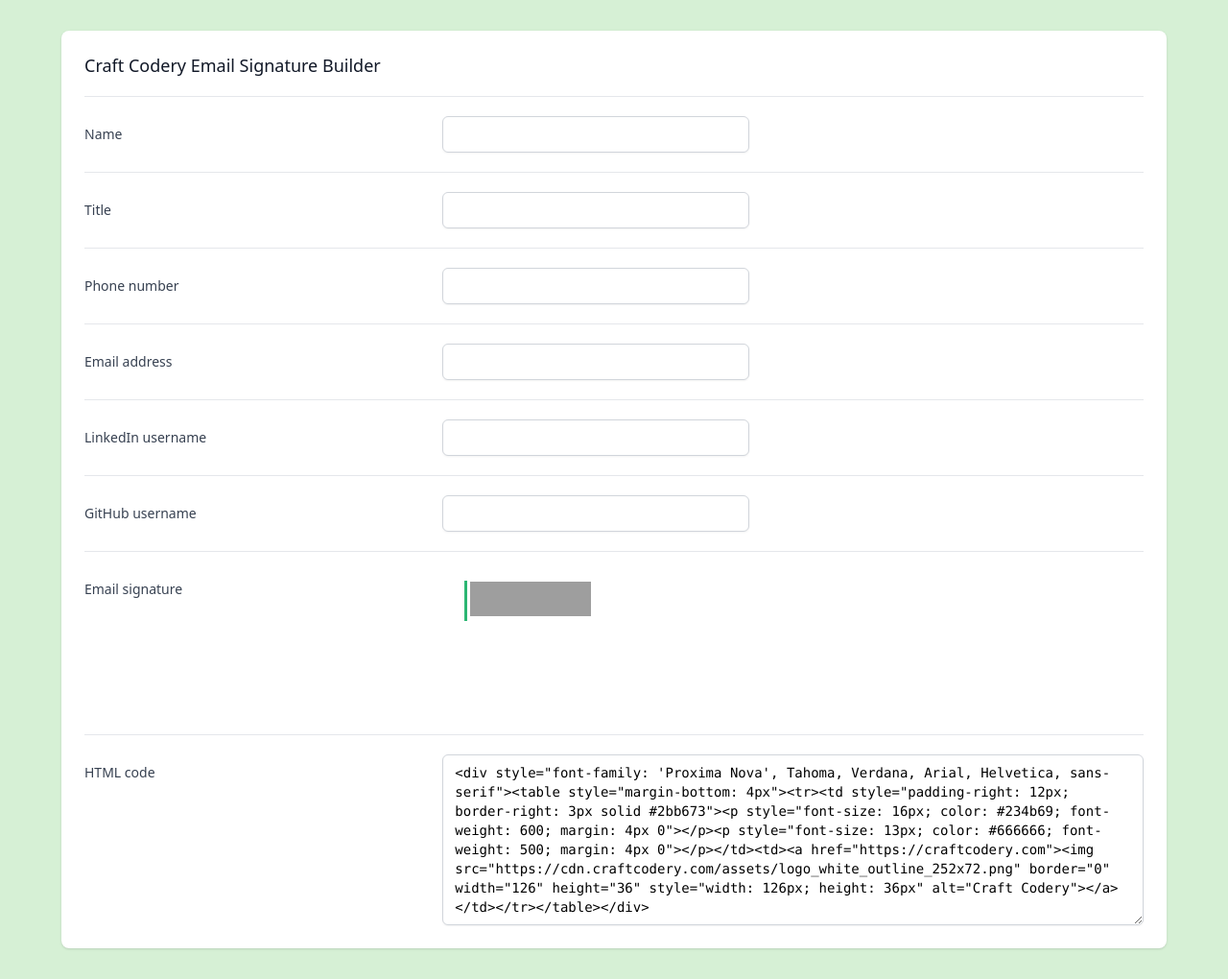
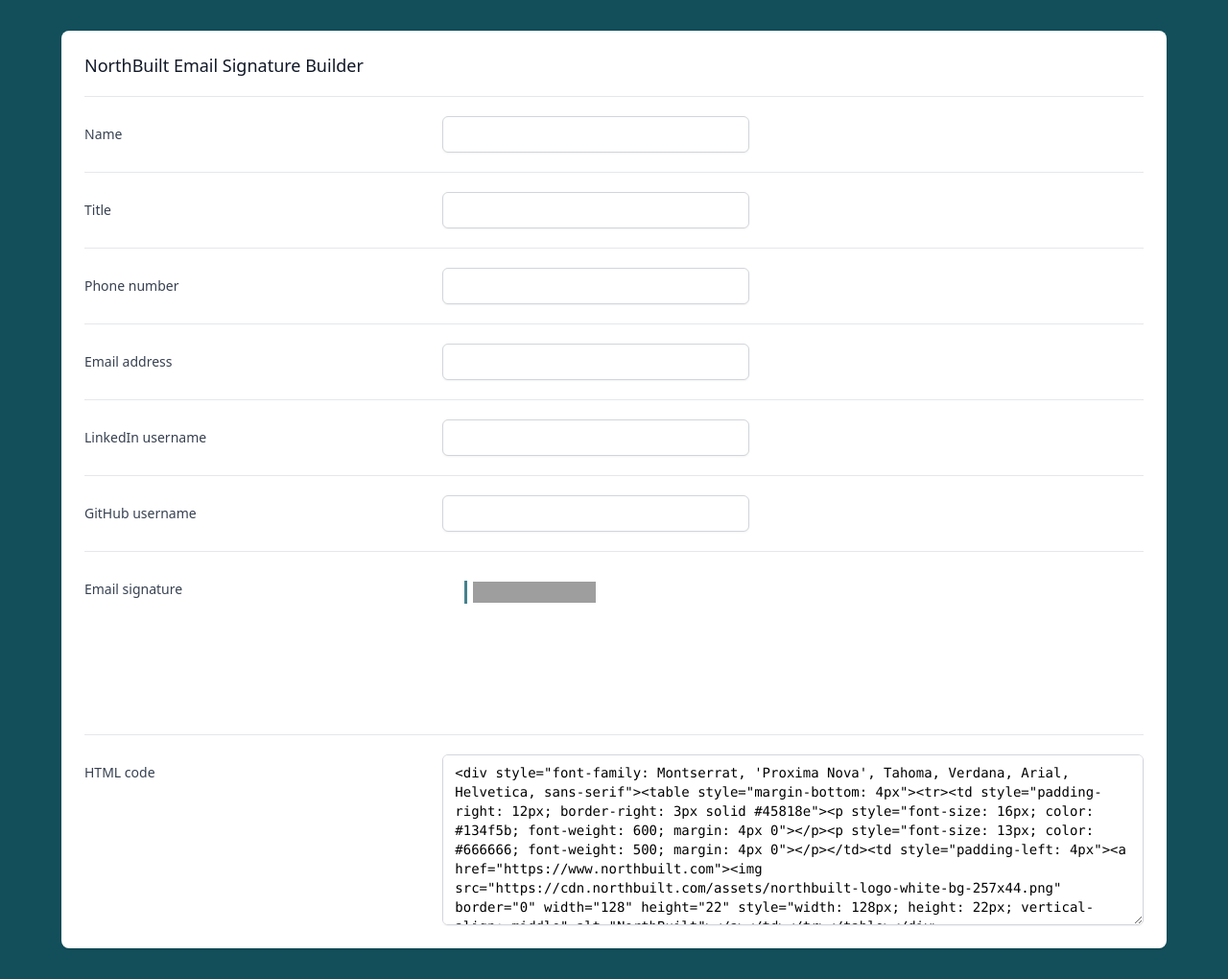
Before and after one commit to craftcodery/email-signature-builder, a plain HTML site: page index.html in a window 1280 px wide. Shown: the whole page at 96% size. Drawn offline with nearby package versions, Linux system fonts and the light colour scheme.

Commit message:
Update signature for NorthBuilt branding

```diff
--- a/index.html
+++ b/index.html
@@ -4,9 +4,9 @@
     <meta charset="utf-8">
     <meta name="viewport" content="width=device-width, initial-scale=1.0">
 
-    <link rel="icon" type="image/png" href="https://cdn.craftcodery.com/assets/icon_white_fill.png">
+    <link rel="icon" type="image/png" href="https://www.northbuilt.com/favicon.png">
 
-    <title>Craft Codery Email Signature Builder</title>
+    <title>NorthBuilt Email Signature Builder</title>
 
     <script src="https://cdn.tailwindcss.com?plugins=forms"></script>
     <script>
@@ -15,7 +15,7 @@
                 extend: {
                     colors: {
                         indigo: {
-                            500: '#2bb673'
+                            500: '#134f5b'
                         },
                     }
                 }
@@ -27,7 +27,7 @@
 
     <style>
         body {
-            background: #d6f0d5;
+            background: #134f5b;
         }
     </style>
 </head>
@@ -40,7 +40,7 @@
                 <div class="space-y-8 divide-y divide-gray-200 sm:space-y-5">
                     <div class="space-y-6 sm:space-y-5">
                         <div>
-                            <h3 class="text-lg leading-6 font-medium text-gray-900">Craft Codery Email Signature
+                            <h3 class="text-lg leading-6 font-medium text-gray-900">NorthBuilt Email Signature
                                 Builder</h3>
                         </div>
 
@@ -105,7 +105,7 @@
                                 <p class="block text-sm font-medium text-gray-700 sm:mt-px sm:pt-2"> Email
                                     signature </p>
                                 <iframe :srcdoc="generateEmailSignature($data)"
-                                        class="mt-1 sm:mt-0 sm:col-span-2"></iframe>
+                                        class="mt-1 sm:mt-0 w-full"></iframe>
                             </div>
 
                             <div class="sm:grid sm:grid-cols-3 sm:gap-4 sm:items-start sm:border-t sm:border-gray-200 sm:pt-5">
@@ -128,15 +128,15 @@
 <script>
     function generateEmailSignature(data) {
         let signature =
-            '<div style="font-family: \'Proxima Nova\', Tahoma, Verdana, Arial, Helvetica, sans-serif">' +
+            '<div style="font-family: Montserrat, \'Proxima Nova\', Tahoma, Verdana, Arial, Helvetica, sans-serif">' +
             '<table style="margin-bottom: 4px">' +
             '<tr>' +
-            '<td style="padding-right: 12px; border-right: 3px solid #2bb673">' +
-            '<p style="font-size: 16px; color: #234b69; font-weight: 600; margin: 4px 0">' + data.name + '</p>' +
+            '<td style="padding-right: 12px; border-right: 3px solid #45818e">' +
+            '<p style="font-size: 16px; color: #134f5b; font-weight: 600; margin: 4px 0">' + data.name + '</p>' +
             '<p style="font-size: 13px; color: #666666; font-weight: 500; margin: 4px 0">' + data.title + '</p>' +
             '</td>' +
-            '<td>' +
-            '<a href="https://craftcodery.com"><img src="https://cdn.craftcodery.com/assets/logo_white_outline_252x72.png" border="0" width="126" height="36" style="width: 126px; height: 36px" alt="Craft Codery"></a>' +
+            '<td style="padding-left: 4px">' +
+            '<a href="https://www.northbuilt.com"><img src="https://cdn.northbuilt.com/assets/northbuilt-logo-white-bg-257x44.png" border="0" width="128" height="22" style="width: 128px; height: 22px; vertical-align: middle" alt="NorthBuilt"></a>' +
             '</td>' +
             '</tr>' +
             '</table>';
@@ -147,11 +147,11 @@
             if (data.phone) {
                 signature +=
                     '<tr>' +
-                    '<td style="color: #2bb673; font-size: 14px; font-weight: bold">' +
+                    '<td style="color: #134f5b; font-size: 14px; font-weight: bold">' +
                     '<span>P:</span>' +
                     '</td>' +
                     '<td>' +
-                    '<a href="tel:+1' + data.phone.replace(/\D/g, '') + '" style="color: #234b69">' + data.phone + '</a>' +
+                    '<a href="tel:+1' + data.phone.replace(/\D/g, '') + '" style="color: #45818e">' + data.phone + '</a>' +
                     '</td>' +
                     '</tr>';
             }
@@ -159,11 +159,11 @@
             if (data.email) {
                 signature +=
                     '<tr>' +
-                    '<td style="color: #2bb673; font-size: 14px; font-weight: bold">' +
+                    '<td style="color: #134f5b; font-size: 14px; font-weight: bold">' +
                     '<span>E:</span>' +
                     '</td>' +
                     '<td>' +
-                    '<a href="mailto:' + data.email + '" style="color: #234b69">' + data.email + '</a>' +
+                    '<a href="mailto:' + data.email + '" style="color: #45818e">' + data.email + '</a>' +
                     '</td>' +
                     '</tr>';
             }
@@ -172,10 +172,10 @@
                 signature +=
                     '<tr>' +
                     '<td>' +
-                    '<img src="https://cdn.craftcodery.com/assets/linkedin_32x32.png" border="0" width="16" height="16" style="width: 16px; height: 16px">' +
+                    '<img src="https://cdn.northbuilt.com/assets/linkedin_32x32.png" border="0" width="16" height="16" style="width: 16px; height: 16px">' +
                     '</td>' +
                     '<td>' +
-                    '<a href="https://www.linkedin.com/in/' + data.linkedin + '" style="color: #234b69">linkedin.com/in/' + data.linkedin + '</a>' +
+                    '<a href="https://www.linkedin.com/in/' + data.linkedin + '" style="color: #45818e">linkedin.com/in/' + data.linkedin + '</a>' +
                     '</td>' +
                     '</tr>';
             }
@@ -184,10 +184,10 @@
                 signature +=
                     '<tr>' +
                     '<td>' +
-                    '<img src="https://cdn.craftcodery.com/assets/github_32x32.png" border="0" width="16" height="16" style="width: 16px; height: 16px">' +
+                    '<img src="https://cdn.northbuilt.com/assets/github_32x32.png" border="0" width="16" height="16" style="width: 16px; height: 16px">' +
                     '</td>' +
                     '<td>' +
-                    '<a href="https://github.com/' + data.github + '" style="color: #234b69">github.com/' + data.github + '</a>' +
+                    '<a href="https://github.com/' + data.github + '" style="color: #45818e">github.com/' + data.github + '</a>' +
                     '</td>' +
                     '</tr>';
             }
```
